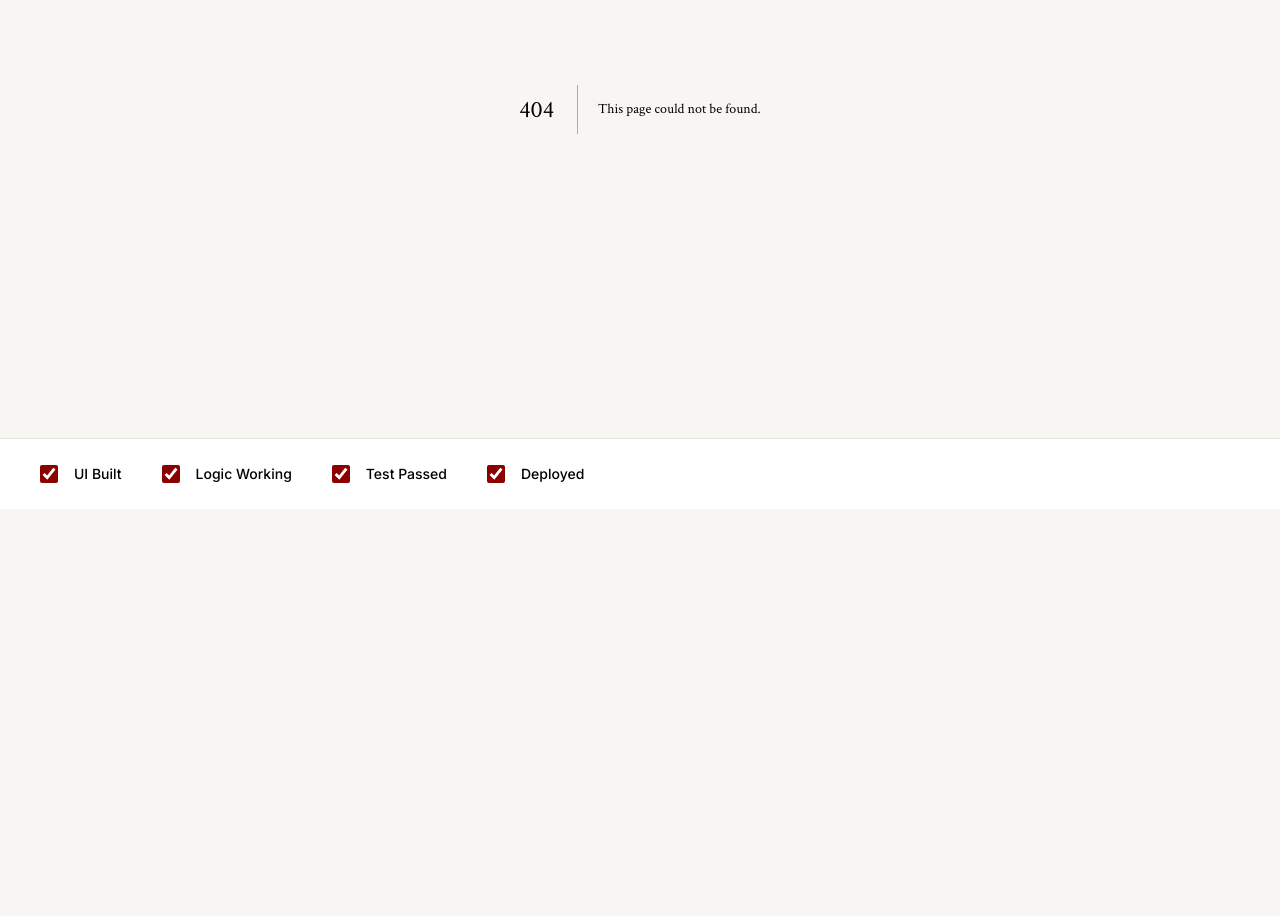
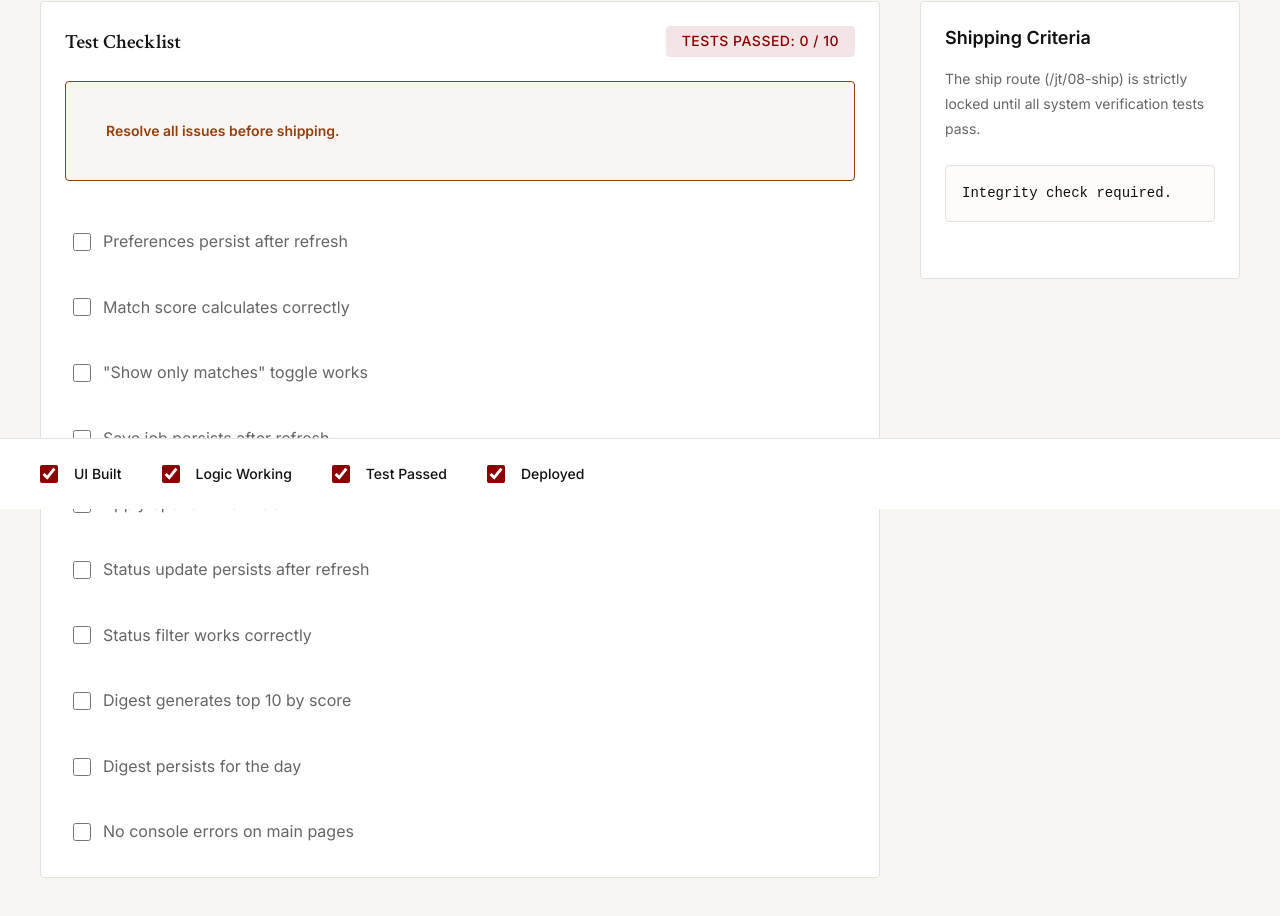
Before and after one commit to mittal-1234/app1s, a Next.js app: page /jt/07-test in a window 1280 px wide. Before the commit this address had no page. Shown: the part 291-1207 px from the top of the page. Before the commit the page ends 800 px from the top, so only its background shows below. Built offline with nearby package versions, Linux system fonts and the light colour scheme.

Commit message:
Implement Test Checklist and Ship Lock

```diff
--- a/app/components/Navbar.tsx
+++ b/app/components/Navbar.tsx
@@ -9,7 +9,9 @@ const navLinks = [
     { href: '/saved', label: 'Saved' },
     { href: '/digest', label: 'Digest' },
     { href: '/settings', label: 'Settings' },
-    { href: '/proof', label: 'Proof' }
+    { href: '/proof', label: 'Proof' },
+    { href: '/jt/07-test', label: 'Test Checklist' },
+    { href: '/jt/08-ship', label: 'Ship' }
 ];
 
 export default function Navbar() {
--- /dev/null
+++ b/app/jt/07-test/page.tsx
@@ -0,0 +1,109 @@
+'use client';
+
+import { useState, useEffect } from 'react';
+import ContextHeader from '../../components/ContextHeader';
+import SecondaryPanel from '../../components/SecondaryPanel';
+
+const TEST_ITEMS = [
+    { id: 'prefs_persist', label: 'Preferences persist after refresh' },
+    { id: 'match_score', label: 'Match score calculates correctly' },
+    { id: 'show_matches', label: '"Show only matches" toggle works' },
+    { id: 'save_persist', label: 'Save job persists after refresh' },
+    { id: 'apply_newdat', label: 'Apply opens in new tab' },
+    { id: 'status_persist', label: 'Status update persists after refresh' },
+    { id: 'status_filter', label: 'Status filter works correctly' },
+    { id: 'digest_top10', label: 'Digest generates top 10 by score' },
+    { id: 'digest_persist', label: 'Digest persists for the day' },
+    { id: 'no_console_errors', label: 'No console errors on main pages' }
+];
+
+export default function TestPage() {
+    const [checkedItems, setCheckedItems] = useState<Record<string, boolean>>({});
+    const [passedCount, setPassedCount] = useState(0);
+
+    useEffect(() => {
+        const saved = localStorage.getItem('jobTrackerTestStatus');
+        if (saved) {
+            const parsed = JSON.parse(saved);
+            setCheckedItems(parsed);
+            setPassedCount(Object.values(parsed).filter(Boolean).length);
+        }
+    }, []);
+
+    const handleCheck = (id: string, isChecked: boolean) => {
+        const newChecked = { ...checkedItems, [id]: isChecked };
+        setCheckedItems(newChecked);
+        setPassedCount(Object.values(newChecked).filter(Boolean).length);
+        localStorage.setItem('jobTrackerTestStatus', JSON.stringify(newChecked));
+    };
+
+    const handleReset = () => {
+        if (confirm('Are you sure you want to reset all test progress?')) {
+            setCheckedItems({});
+            setPassedCount(0);
+            localStorage.removeItem('jobTrackerTestStatus');
+        }
+    };
+
+    return (
+        <div className="main-content">
+            <ContextHeader
+                title="System Verification"
+                subtitle="Run through the final checklist before shipping."
+            />
+
+            <div className="workspace-container">
+                <div className="primary-workspace">
+                    <div className="card" style={{ marginBottom: 'var(--space-4)' }}>
+                        <div style={{ display: 'flex', justifyContent: 'space-between', alignItems: 'center', marginBottom: 'var(--space-3)' }}>
+                            <h2 style={{ fontSize: '20px', margin: 0 }}>Test Checklist</h2>
+                            <span className={`badge ${passedCount === 10 ? 'badge-shipped' : 'badge-in-progress'}`} style={{ fontSize: '14px' }}>
+                                Tests Passed: {passedCount} / 10
+                            </span>
+                        </div>
+
+                        {passedCount < 10 && (
+                            <div className="error-state" style={{ marginBottom: 'var(--space-4)' }}>
+                                <h3 style={{ fontSize: '14px', margin: 0 }}>Resolve all issues before shipping.</h3>
+                            </div>
+                        )}
+
+                        <div style={{ display: 'flex', flexDirection: 'column', gap: 'var(--space-3)' }}>
+                            {TEST_ITEMS.map((item) => (
+                                <label key={item.id} style={{ display: 'flex', alignItems: 'center', gap: '12px', cursor: 'pointer', padding: '8px', borderRadius: '4px', transition: 'background 0.2s' }} className="hover-bg">
+                                    <input
+                                        type="checkbox"
+                                        checked={!!checkedItems[item.id]}
+                                        onChange={(e) => handleCheck(item.id, e.target.checked)}
+                                        style={{ width: '18px', height: '18px', accentColor: 'var(--color-success)' }}
+                                    />
+                                    <span style={{ fontSize: '16px', color: checkedItems[item.id] ? 'var(--color-text)' : '#666' }}>
+                                        {item.label}
+                                    </span>
+                                </label>
+                            ))}
+                        </div>
+                    </div>
+
+                    <div style={{ textAlign: 'right' }}>
+                        <button onClick={handleReset} className="btn btn-secondary" style={{ color: '#666' }}>
+                            Reset Test Status
+                        </button>
+                    </div>
+                </div>
+
+                <SecondaryPanel
+                    title="Shipping Criteria"
+                    description="The ship route (/jt/08-ship) is strictly locked until all system verification tests pass."
+                    prompt="Integrity check required."
+                />
+            </div>
+
+            <style jsx>{`
+                .hover-bg:hover {
+                    background-color: var(--color-bg);
+                }
+            `}</style>
+        </div>
+    );
+}
```
Also changed, not shown: app/jt/08-ship/page.tsx (added, +69 -0 lines).
